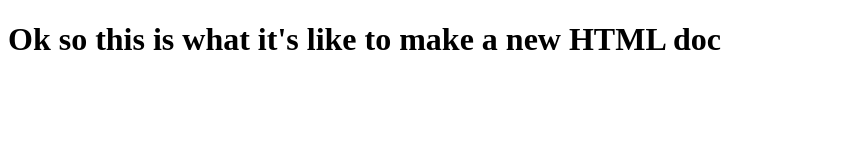
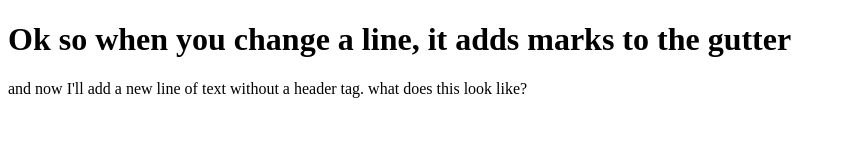
Before and after one commit to jartuso/terminal-git-test, a plain HTML site: page index.html in a window 1280 px wide. Shown: the whole page, without its empty margins (0-846 px from the left). Drawn offline with Linux system fonts and the light colour scheme.

Commit message:
index.html update edits to index submitted as pull request to master from vscode

```diff
--- a/index.html
+++ b/index.html
@@ -7,6 +7,8 @@
     <title>Document</title>
 </head>
 <body>
-    <h1>Ok so this is what it's like to make a new HTML doc</h1>
+    <h1>Ok so when you change a line, it adds marks to the gutter</h1>
+    and now I'll add a new line of text without a header tag. what does this look like?
+<!--here's a comment-->
 </body>
 </html>
```
